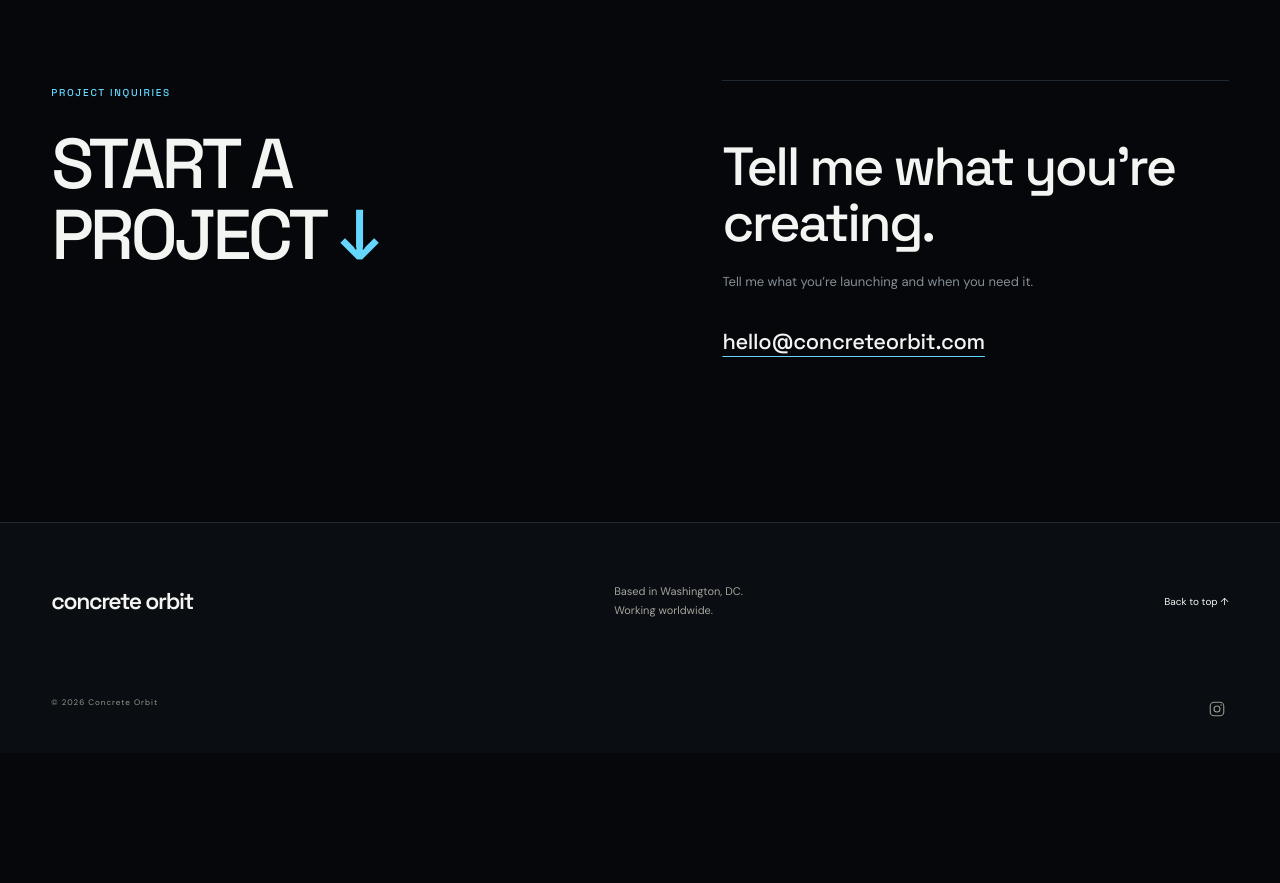
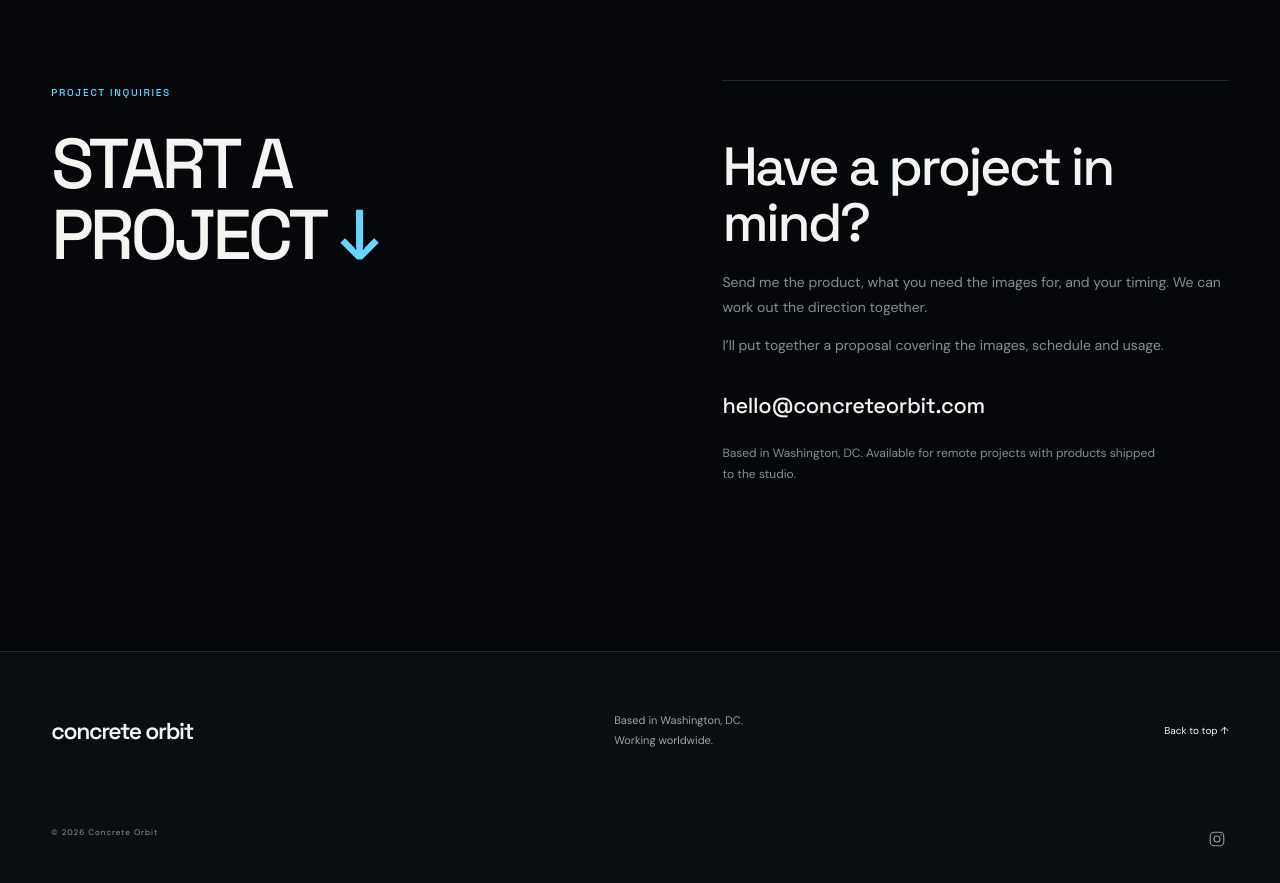
Before and after one commit to concreteorbit/website, a React (Vite) app: page / in a window 1280 px wide. Shown: the part 6140-7023 px from the top of the page. Before the commit the page ends 6893 px from the top, so only its background shows below. Built offline with nearby package versions, Linux system fonts and the light colour scheme.

Commit message:
Clarify inquiry process, tighten mobile spacing and display email as plain text

```diff
--- a/src/main.tsx
+++ b/src/main.tsx
@@ -88,9 +88,11 @@ function Contact() {
       <div className="contact-heading"><h2>START A<br/>PROJECT <span>↓</span></h2></div>
     </div>
     <div className="email-inquiry">
-      <h3>Tell me what you’re creating.</h3>
-      <p>Tell me what you’re launching and when you need it.</p>
-      <a className="email-address" href="mailto:hello@concreteorbit.com">hello@concreteorbit.com</a>
+      <h3>Have a project in mind?</h3>
+      <p>Send me the product, what you need the images for, and your timing. We can work out the direction together.</p>
+      <p>I’ll put together a proposal covering the images, schedule and usage.</p>
+      <span className="email-address">hello@concreteorbit.com</span>
+      <p className="inquiry-location">Based in Washington, DC. Available for remote projects with products shipped to the studio.</p>
     </div>
   </section>;
 }
--- a/src/styles.css
+++ b/src/styles.css
@@ -578,10 +578,13 @@ footer{background:var(--lab-panel);border-top:1px solid var(--lab-line)}
 .email-inquiry h3{max-width:520px;margin:28px 0 20px;font-family:'Space Grotesk',sans-serif;font-size:clamp(34px,4.2vw,62px);font-weight:500;line-height:1.03;letter-spacing:-.045em}
 .email-inquiry>p{max-width:520px;margin:0;color:var(--lab-muted);font-size:13px;line-height:1.85}
 .email-address{display:inline-block;margin:34px 0 0;font:500 clamp(16px,1.7vw,23px) 'Space Grotesk',sans-serif;letter-spacing:-.015em;color:var(--lab-white);text-decoration:underline;text-decoration-thickness:1px;text-underline-offset:7px;text-decoration-color:var(--lab-accent);user-select:text;transition:color .2s ease,text-decoration-color .2s ease}
-.email-address:hover,.email-address:focus-visible{color:var(--lab-accent);text-decoration-color:var(--lab-white);outline:none}
+.contact-simple .email-address{text-decoration:none;cursor:text}
 .contact-simple{border-top:1px solid var(--lab-line);align-items:start}
 .contact-simple .contact-heading h2{margin-top:28px}
 .contact-simple .email-inquiry{position:static}
+.contact-simple .email-inquiry>p{font-size:14px;line-height:1.75}
+.contact-simple .email-inquiry>p+p{margin-top:14px}
+.contact-simple .email-inquiry>.inquiry-location{max-width:440px;margin-top:24px;font-size:12px;line-height:1.75}
 
 /* Timed homepage image transitions. */
 .curated-image.has-rotation{overflow:hidden}
@@ -649,8 +652,12 @@ footer{background:var(--lab-panel);border-top:1px solid var(--lab-line)}
     object-fit:contain;
     object-position:center;
   }
-  .contact-simple{grid-template-columns:1fr;gap:42px}
+  .contact-simple{grid-template-columns:1fr;gap:24px}
   .contact-simple .email-inquiry{margin-top:0}
+  .contact-simple .contact-heading h2{margin-bottom:0}
+  .contact-simple .email-inquiry{padding-top:20px}
+  .contact-simple .email-inquiry h3{margin-top:0}
+  .contact-simple .email-address{margin-top:24px}
 }
 
 /* Mt. Angel campaign placement previews and two-option ad carousel. */
```
